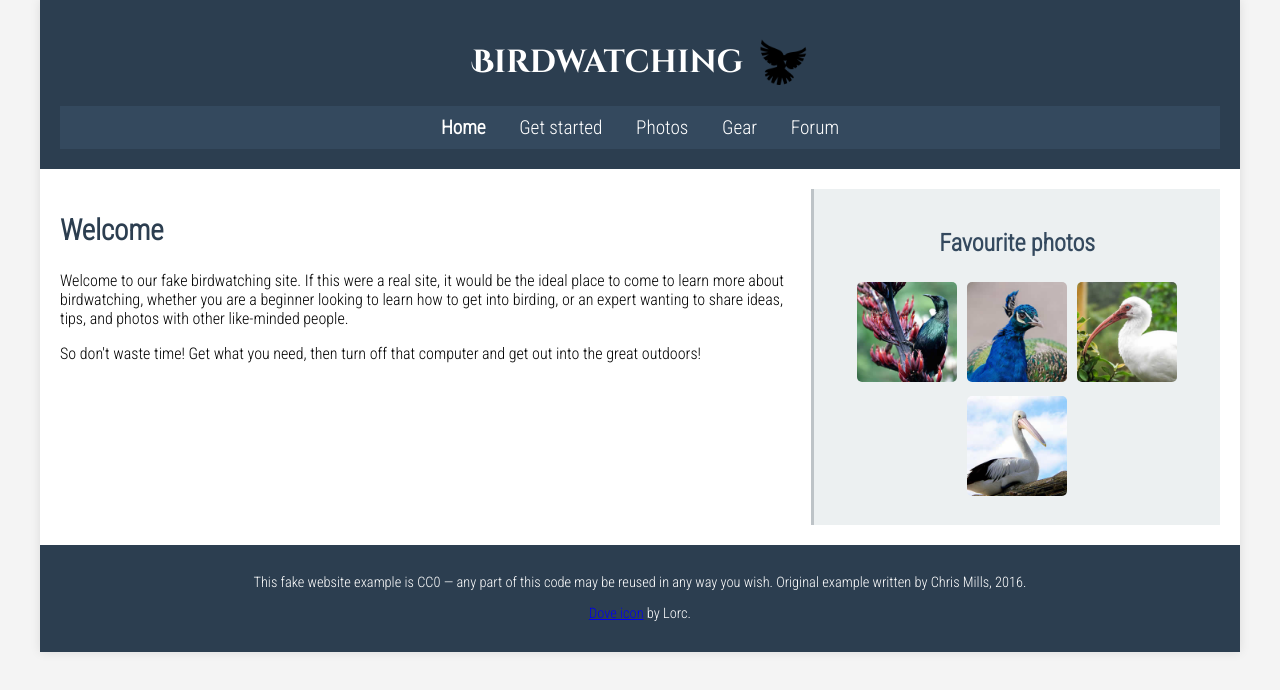
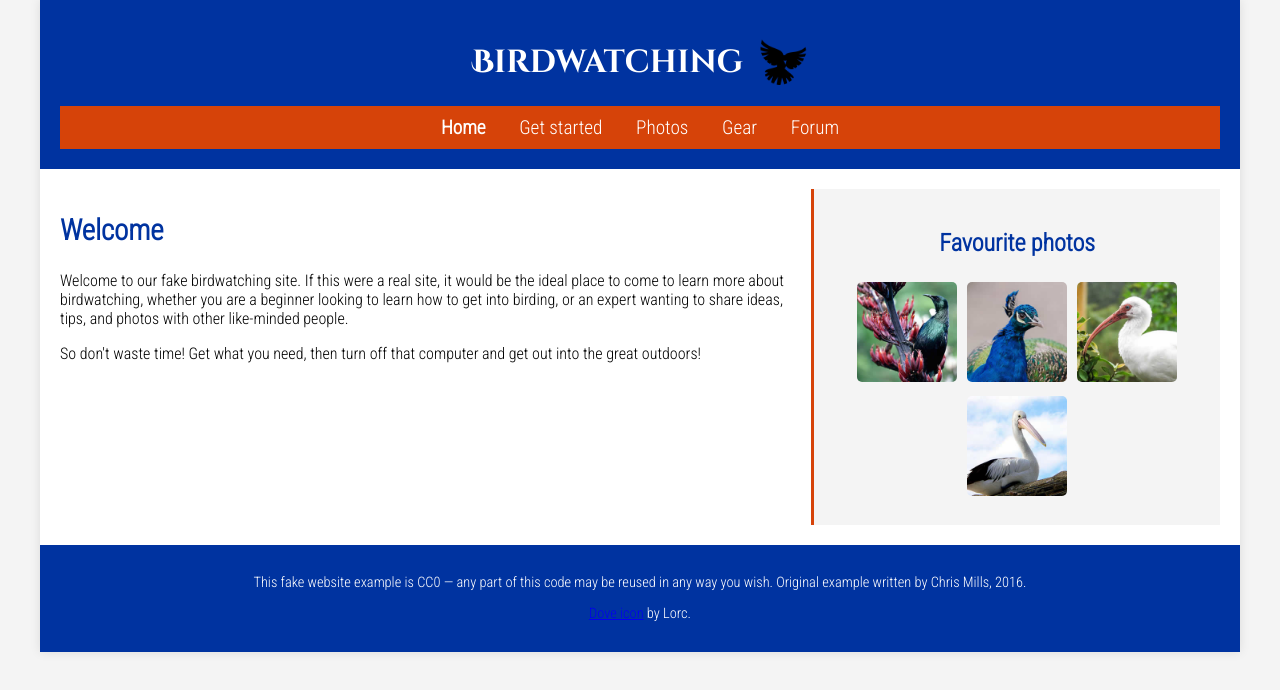
Before and after one commit to rw139b/M4.2, a website: page index.html in a window 1280 px wide. Drawn offline with Linux system fonts and the light colour scheme.

Commit message:
HTML and CSS Finished and looking like a Bronco site

```diff
--- a/css/style.css
+++ b/css/style.css
@@ -1,4 +1,3 @@
-/* General Styles */
       body {
         font-family: 'Roboto Condensed', sans-serif;
         margin: 0;
@@ -13,9 +12,8 @@ body {
         box-shadow: 0 0 10px rgba(0, 0, 0, 0.1);
       }
 
-/* Header */
       .site-header {
-  background: #2c3e50;
+        background: #0033A0;
         color: white;
         padding: 20px;
         text-align: center;
@@ -38,9 +36,8 @@ body {
         height: auto;
       }
 
-/* Navigation */
       .site-nav {
-  background: #34495e;
+        background: #D64309;
         padding: 10px 0;
       }
 
@@ -67,13 +64,11 @@ body {
         font-weight: bold;
       }
 
-/* Main Content */
       .content {
         display: flex;
         padding: 20px;
       }
 
-/* Welcome Section */
       .welcome {
         flex: 2;
         padding-right: 20px;
@@ -81,20 +76,19 @@ body {
 
       .welcome h2 {
         font-size: 1.8em;
-  color: #2c3e50;
+        color: #0033A0;
       }
 
-/* Sidebar */
       .sidebar {
         flex: 1;
-  background: #ecf0f1;
+        background: #f4f4f4;
         padding: 20px;
-  border-left: 3px solid #bdc3c7;
+        border-left: 3px solid #D64309;
       }
 
       .sidebar h2 {
         font-size: 1.5em;
-  color: #34495e;
+        color: #0033A0;
         text-align: center;
       }
 
@@ -112,18 +106,12 @@ body {
         width: 100px;
         height: auto;
         border-radius: 5px;
-  transition: transform 0.3s ease-in-out;
       }
 
-.photo-gallery img:hover {
-  transform: scale(1.1);
-}
-
-/* Footer */
       .site-footer {
         text-align: center;
         padding: 15px;
-  background: #2c3e50;
+        background: #0033A0;
         color: white;
         font-size: 0.9em;
       }
```
Also changed, not shown: index.html (+12 -8 lines). Lines whose indentation alone changed are shown as unchanged.
